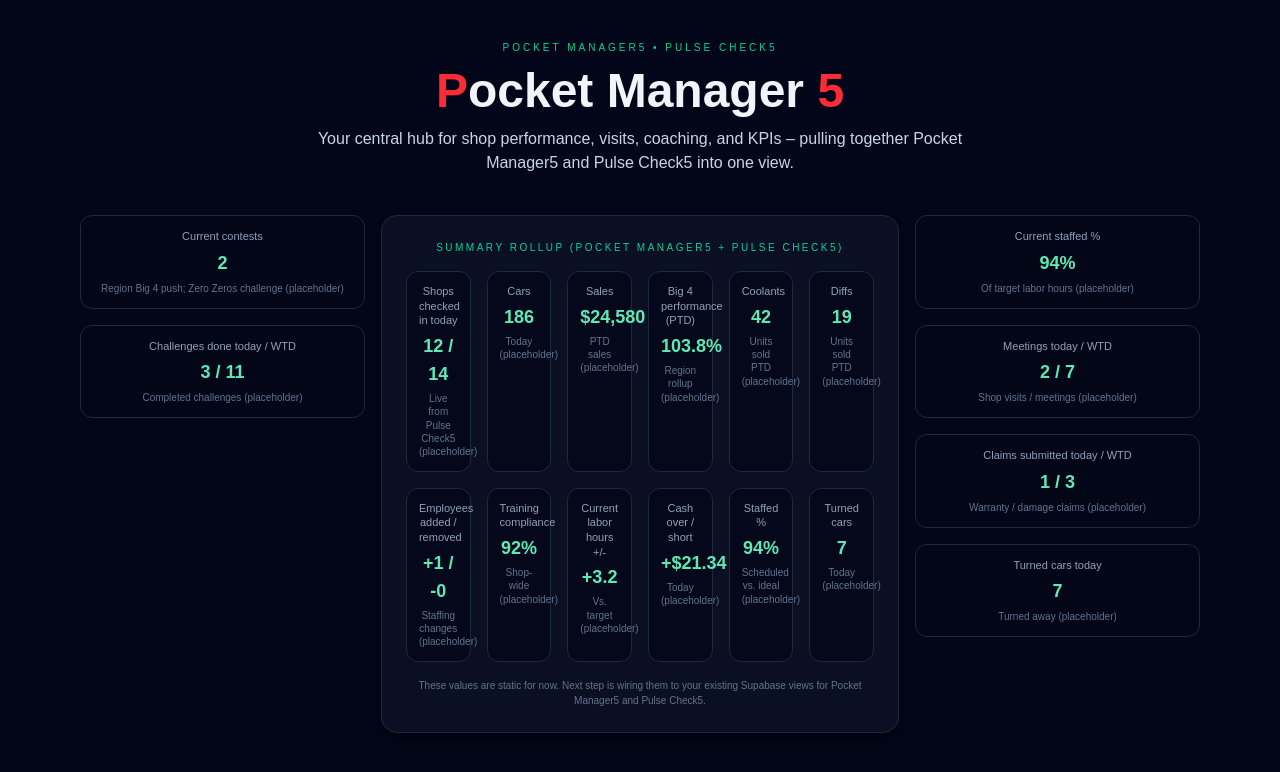
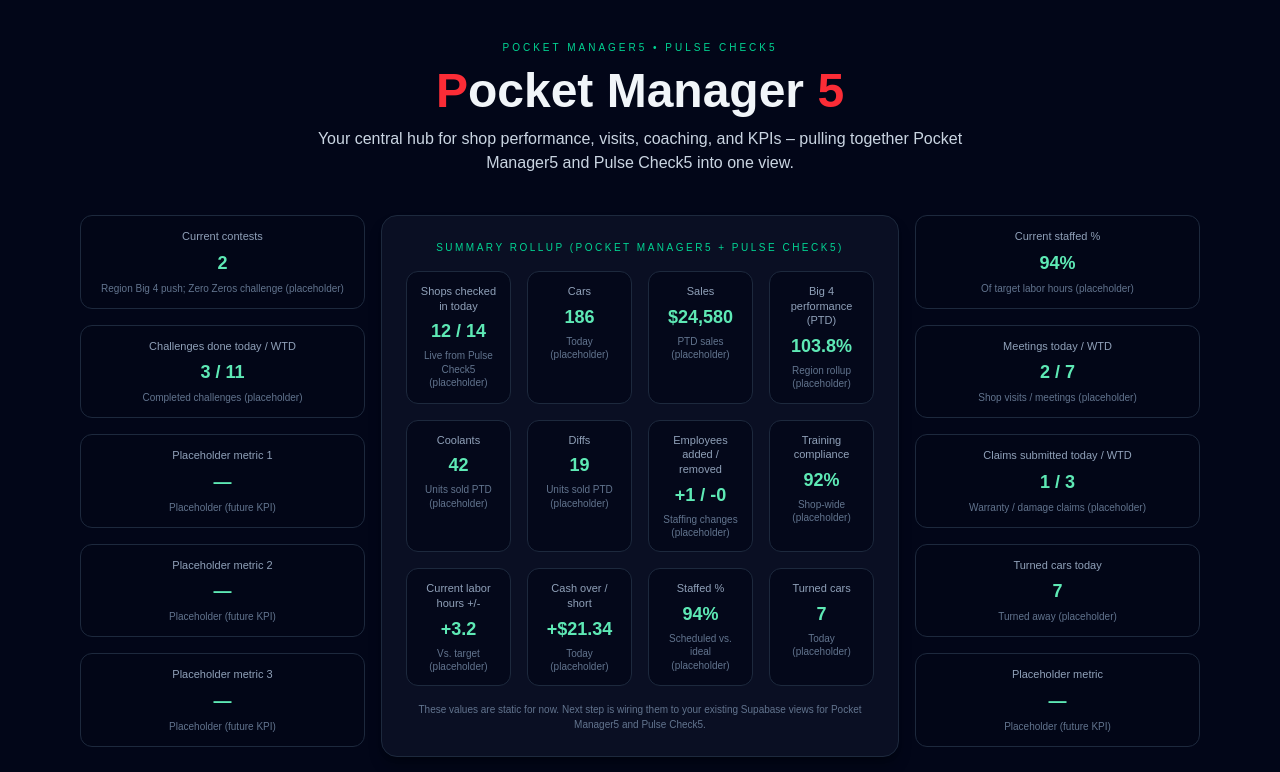
Before and after one commit to kwo744-075/pocketmanager5-site, a Next.js app: page / in a window 1280 px wide. Shown: the top 772 px of the page. Built offline with nearby package versions, Linux system fonts and the light colour scheme.

Commit message:
Adjust summary grid to 4x3 and add side placeholders

```diff
--- a/app/page.tsx
+++ b/app/page.tsx
@@ -10,7 +10,9 @@
   return (
     <div className="rounded-xl border border-slate-800 bg-slate-950/70 p-3 text-center">
       <p className="text-[11px] text-slate-400 mb-1">{label}</p>
-      <p className="text-lg font-semibold text-emerald-300">{value}</p>
+      <p className="text-lg font-semibold text-emerald-300 break-words">
+        {value}
+      </p>
       <p className="text-[10px] text-slate-500 mt-1">{note}</p>
     </div>
   );
@@ -35,7 +37,7 @@
           </p>
         </header>
 
-        {/* Main dashboard: left KPIs / center 6x2 grid / right KPIs */}
+        {/* Main dashboard: left KPIs / center 4x3 grid / right KPIs */}
         <section className="grid gap-4 lg:grid-cols-[minmax(0,1.1fr)_minmax(0,2fr)_minmax(0,1.1fr)] items-start">
           {/* LEFT COLUMN – CURRENT ACTIVITY (stacked KPI boxes) */}
           <div className="space-y-4">
@@ -49,16 +51,32 @@
               value="3 / 11"
               note="Completed challenges (placeholder)"
             />
+            {/* extra placeholders on left */}
+            <MetricCard
+              label="Placeholder metric 1"
+              value="—"
+              note="Placeholder (future KPI)"
+            />
+            <MetricCard
+              label="Placeholder metric 2"
+              value="—"
+              note="Placeholder (future KPI)"
+            />
+            <MetricCard
+              label="Placeholder metric 3"
+              value="—"
+              note="Placeholder (future KPI)"
+            />
           </div>
 
-          {/* CENTER COLUMN – SUMMARY ROLLUP (6x2 grid) */}
+          {/* CENTER COLUMN – SUMMARY ROLLUP (4x3 grid) */}
           <div className="rounded-2xl border border-slate-800 bg-slate-900/60 p-5 md:p-6 shadow-lg shadow-black/30 space-y-4">
             <p className="text-[10px] tracking-[0.25em] uppercase text-emerald-400 text-center">
               Summary rollup (Pocket Manager5 + Pulse Check5)
             </p>
 
-            <div className="grid grid-cols-2 md:grid-cols-3 xl:grid-cols-6 gap-4 text-xs">
-              {/* TOP 6 */}
+            <div className="grid grid-cols-2 md:grid-cols-3 xl:grid-cols-4 gap-4 text-xs">
+              {/* 12 metrics, now 4 columns x 3 rows on xl */}
               <MetricCard
                 label="Shops checked in today"
                 value="12 / 14"
@@ -89,8 +107,6 @@
                 value="19"
                 note="Units sold PTD (placeholder)"
               />
-
-              {/* BOTTOM 6 */}
               <MetricCard
                 label="Employees added / removed"
                 value="+1 / -0"
@@ -150,6 +166,12 @@
               label="Turned cars today"
               value="7"
               note="Turned away (placeholder)"
+            />
+            {/* extra placeholder on right */}
+            <MetricCard
+              label="Placeholder metric"
+              value="—"
+              note="Placeholder (future KPI)"
             />
           </div>
         </section>
```
